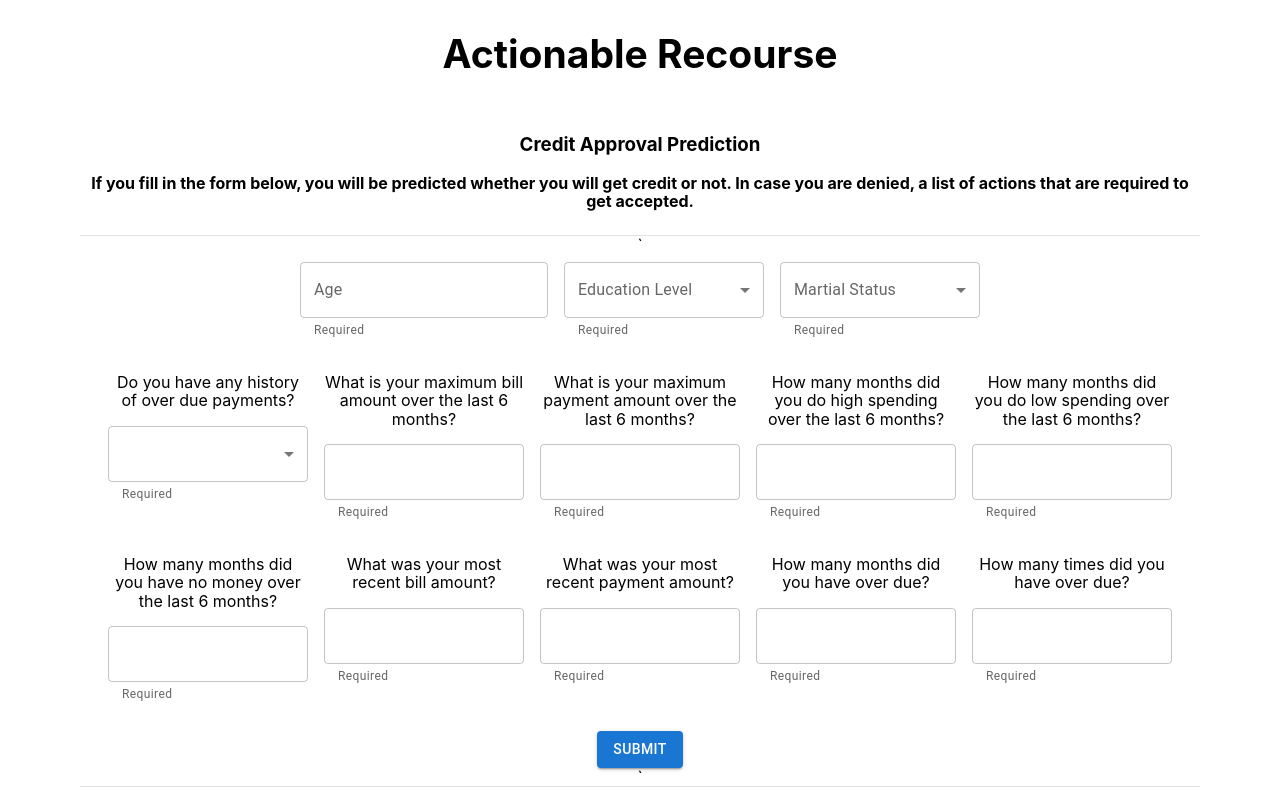
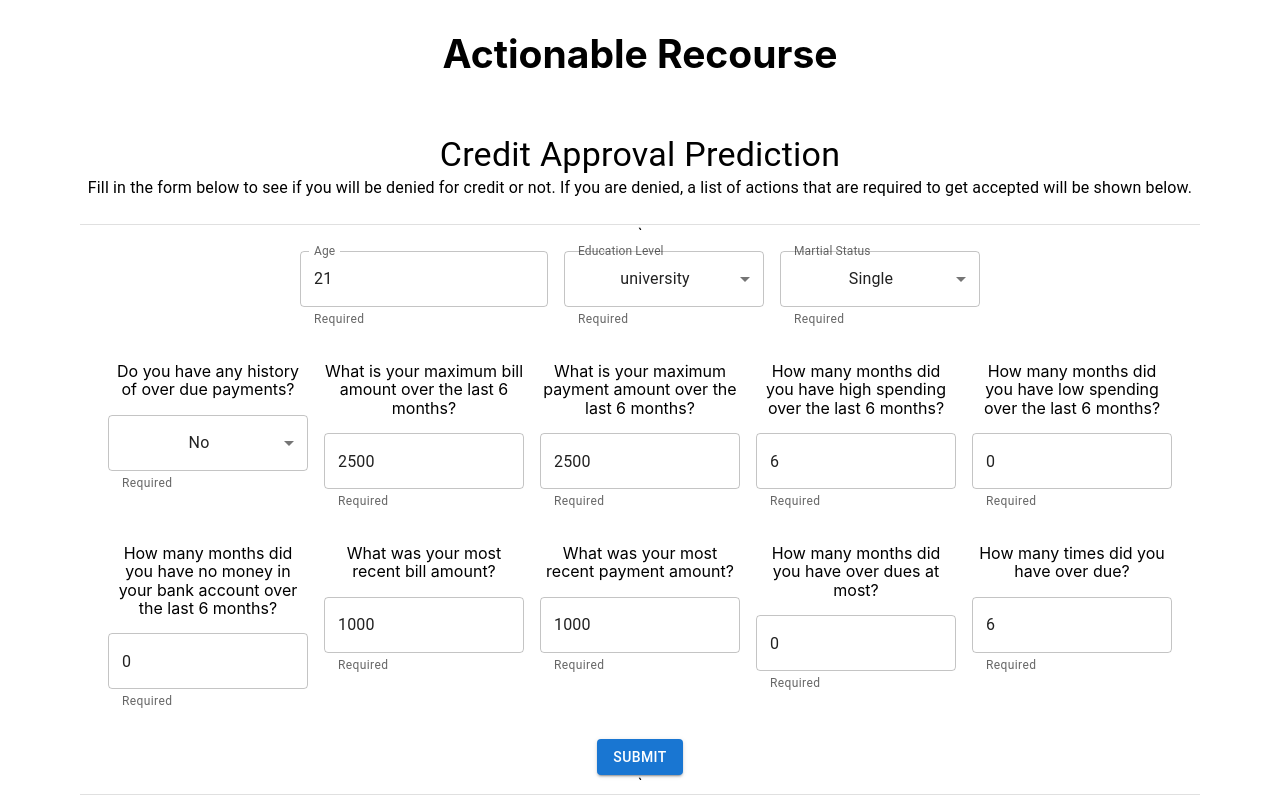
Before and after one commit to j1feng/recourse-client, a React (Create React App) app: page / in a window 1280 px wide. Shown: the top 800 px of the page. Built offline with nearby package versions, Linux system fonts and the light colour scheme.

Commit message:
added default values

```diff
--- a/src/App.js
+++ b/src/App.js
@@ -11,7 +11,6 @@ function App() {
       </header>
       <ActionForm />
         <br />
-        <div id='button_result_table'></div>
         <br />
         <br /><br /><br /><Link to="/contact">Contact (testing routing)</Link>
     </div>
--- a/src/Form.js
+++ b/src/Form.js
@@ -1,7 +1,7 @@
 import React, { useEffect, useState } from 'react';
 import { useForm } from 'react-hook-form';
 import { Button, TextField, Select, MenuItem, InputLabel, FormControl,
-    Box, FormHelperText, Container, Divider } from '@mui/material';
+    Box, FormHelperText, Container, Divider, Typography } from '@mui/material';
 
 let ActionForm = () => {
     const { register, handleSubmit, formState: { errors } } = useForm();
@@ -60,8 +60,11 @@ let ActionForm = () => {
         <div>
             <Container>
                 <Box sx={{ my: 3, mx: 2 }}>
-                    <h3>Credit Approval Prediction</h3>
-                    <b>If you fill in the form below, you will be predicted whether you will get credit or not. In case you are denied, a list of actions that are required to get accepted.</b>
+                    <Typography variant="h4">Credit Approval Prediction</Typography>
+                    <Typography variant="body1">
+                        Fill in the form below to see if you will be denied for credit or not. If you are denied,
+                        a list of actions that are required to get accepted will be shown below.
+                    </Typography>
                 </Box>
                 <Divider variant="middle" />
                 `<form onSubmit={handleSubmit(onSubmit)}>
@@ -73,13 +76,13 @@ let ActionForm = () => {
                     noValidate
                     >
                         <FormControl sx={{ m: 1, minWidth: 120 }}>
-                            <TextField variant="outlined" type="number" label="Age" {...register("Age", {required: true, max: 100, min: 0})} />
+                            <TextField variant="outlined" type="number" label="Age" defaultValue={21} {...register("Age", {required: true, max: 100, min: 0})} />
                             <FormHelperText>Required</FormHelperText>
                         </FormControl>
 
                         <FormControl sx={{ m: 1, minWidth: 200 }}>
                             <InputLabel>Education Level</InputLabel>
-                            <Select label="Age" {...register("EducationLevel", { required: true })}>
+                            <Select defaultValue={2} {...register("EducationLevel", { required: true })}>
                             <MenuItem value="1">graduate school</MenuItem>
                             <MenuItem value="2">university</MenuItem>
                             <MenuItem value="3">high school</MenuItem>
@@ -90,7 +93,7 @@ let ActionForm = () => {
 
                         <FormControl sx={{ m: 1, minWidth: 200 }}>
                             <InputLabel>Martial Status</InputLabel>
-                            <Select {...register("Married", { required: true })}>
+                            <Select defaultValue={0} {...register("Married", { required: true })}>
                             <MenuItem value="1">Married</MenuItem>
                             <MenuItem value="0">Single</MenuItem>
                             </Select>
@@ -100,7 +103,7 @@ let ActionForm = () => {
 
                     <FormControl sx={{ m: 1, minWidth: 100, maxWidth: 200}}>
                         <p>Do you have any history of over due payments?</p>
-                        <Select {...register("HistoryOfOverduePayments", { required: true })}>
+                        <Select defaultValue={0} {...register("HistoryOfOverduePayments", { required: true })}>
                         <MenuItem value="1">Yes</MenuItem>
                         <MenuItem value="0">No</MenuItem>
                         </Select>
@@ -109,55 +112,55 @@ let ActionForm = () => {
 
                     <FormControl sx={{ m: 1, minWidth: 100, maxWidth: 200 }}>
                         <p>What is your maximum bill amount over the last 6 months?</p>
-                        <TextField variant="outlined" type="number" {...register("MaxBillAmountOverLast6Months", {required: true, min: 0})} />
+                        <TextField variant="outlined" type="number" defaultValue={2500} {...register("MaxBillAmountOverLast6Months", {required: true, min: 0})} />
                         <FormHelperText>Required</FormHelperText>
                     </FormControl>
 
                     <FormControl sx={{ m: 1, minWidth: 100, maxWidth: 200 }}>
                         <p>What is your maximum payment amount over the last 6 months?</p>
-                        <TextField variant="outlined" type="number" {...register("MaxPaymentAmountOverLast6Months", {required: true, min: 0})} />
+                        <TextField variant="outlined" type="number" defaultValue={2500} {...register("MaxPaymentAmountOverLast6Months", {required: true, min: 0})} />
                         <FormHelperText>Required</FormHelperText>
                     </FormControl>
 
                     <FormControl sx={{ m: 1, minWidth: 100, maxWidth: 200 }}>
-                        <p>How many months did you do high spending over the last 6 months?</p>
-                        <TextField variant="outlined" type="number" {...register("MonthsWithHighSpendingOverLast6Months", {required: true, max: 6, min: 0})} />
+                        <p>How many months did you have high spending over the last 6 months?</p>
+                        <TextField variant="outlined" type="number" defaultValue={6} {...register("MonthsWithHighSpendingOverLast6Months", {required: true, max: 6, min: 0})} />
                         <FormHelperText>Required</FormHelperText>
                     </FormControl>
 
                     <FormControl sx={{ m: 1, minWidth: 100, maxWidth: 200 }}>
-                        <p>How many months did you do low spending over the last 6 months?</p>
-                        <TextField variant="outlined" type="number" {...register("MonthsWithLowSpendingOverLast6Months", {required: true, max: 6, min: 0})} />
+                        <p>How many months did you have low spending over the last 6 months?</p>
+                        <TextField variant="outlined" type="number" defaultValue={0} {...register("MonthsWithLowSpendingOverLast6Months", {required: true, max: 6, min: 0})} />
                         <FormHelperText>Required</FormHelperText>
                     </FormControl>
 
                     <FormControl sx={{ m: 1, minWidth: 100, maxWidth: 200 }}>
-                        <p>How many months did you have no money over the last 6 months?</p>
-                        <TextField variant="outlined" type="number" {...register("MonthsWithZeroBalanceOverLast6Months", {required: true, max: 6, min: 0})} />
+                        <p>How many months did you have no money in your bank account over the last 6 months?</p>
+                        <TextField variant="outlined" type="number" defaultValue={0} {...register("MonthsWithZeroBalanceOverLast6Months", {required: true, max: 6, min: 0})} />
                         <FormHelperText>Required</FormHelperText>
                     </FormControl>
 
                     <FormControl sx={{ m: 1, minWidth: 100, maxWidth: 200 }}>
                         <p>What was your most recent bill amount?</p>
-                        <TextField variant="outlined" type="number" {...register("MostRecentBillAmount", {required: true, min: 0})} />
+                        <TextField variant="outlined" type="number" defaultValue={1000} {...register("MostRecentBillAmount", {required: true, min: 0})} />
                         <FormHelperText>Required</FormHelperText>
                     </FormControl>
 
                     <FormControl sx={{ m: 1, minWidth: 100, maxWidth: 200 }}>
                         <p>What was your most recent payment amount?</p>
-                        <TextField variant="outlined" type="number" {...register("MostRecentPaymentAmount", {required: true, min: 0})} />
+                        <TextField variant="outlined" type="number" defaultValue={1000} {...register("MostRecentPaymentAmount", {required: true, min: 0})} />
                         <FormHelperText>Required</FormHelperText>
                     </FormControl>
 
                     <FormControl sx={{ m: 1, minWidth: 100, maxWidth: 200 }}>
-                        <p>How many months did you have over due?</p>
-                        <TextField variant="outlined" type="number" {...register("TotalMonthsOverdue", {required: true, min: 0})} />
+                        <p>How many months did you have over dues at most?</p>
+                        <TextField variant="outlined" type="number" defaultValue={0} {...register("TotalMonthsOverdue", {required: true, min: 0})} />
                         <FormHelperText>Required</FormHelperText>
                     </FormControl>
 
                     <FormControl sx={{ m: 1, minWidth: 100, maxWidth: 200 }}>
                         <p>How many times did you have over due?</p>
-                        <TextField variant="outlined" type="number" {...register("TotalOverdueCounts", {required: true, min: 0})} />
+                        <TextField variant="outlined" type="number" defaultValue={6} {...register("TotalOverdueCounts", {required: true, min: 0})} />
                         <FormHelperText>Required</FormHelperText>
                     </FormControl>
 
@@ -169,7 +172,7 @@ let ActionForm = () => {
 
                 <Divider variant="middle" />
 
-                <h3>Credit: {(predicted===-1) ? "" : (predicted) ? "Accepted" : "Denied"}</h3>
+                <Typography variant="h4">Credit: {(predicted===-1) ? "" : (predicted) ? "Accepted" : "Denied"}</Typography>
                 </Container>
                 <Container maxWidth="sm">
                     <div id='button_result_table'></div>
```
